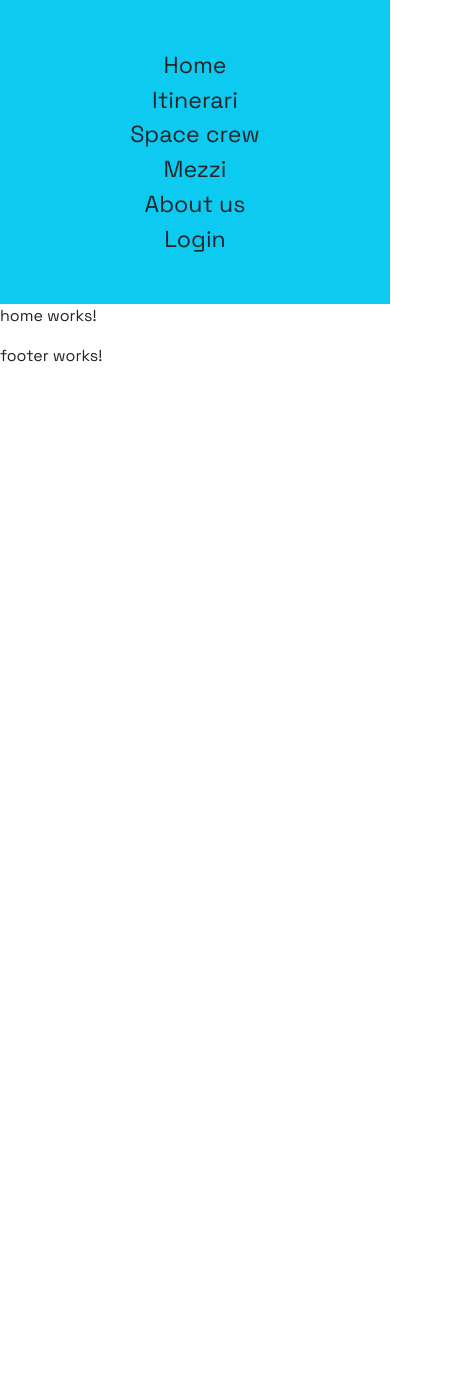
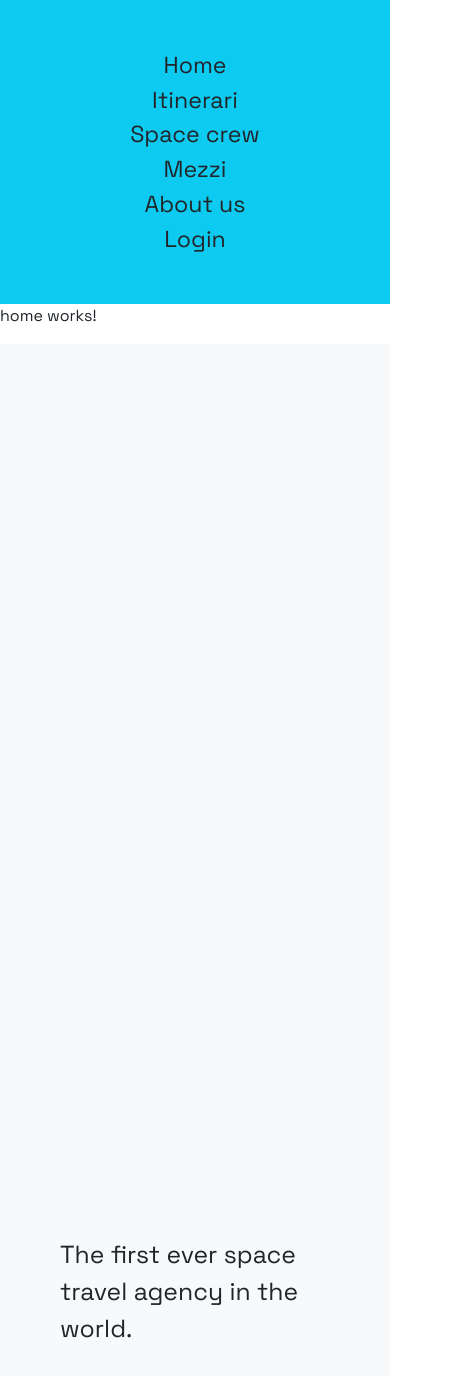
Before and after one commit to RaffaeleCaravett/space-client-angular, an Angular app: page / in a window 390 px wide. Shown: the top 1376 px of the page, 450 px wide, since content can reach past the window. Before the commit the page ends 844 px from the top, so only its background shows below. Built offline with nearby package versions, Linux system fonts and the light colour scheme; no server answers.

Commit message:
now doing footer

```diff
--- a/package.json
+++ b/package.json
@@ -20,6 +20,7 @@
     "@angular/router": "^16.0.0",
     "bootstrap": "^5.3.3",
     "rxjs": "~7.8.0",
+    "three": "^0.164.1",
     "tslib": "^2.3.0",
     "zone.js": "~0.13.0"
   },
@@ -28,6 +29,7 @@
     "@angular/cli": "~16.0.5",
     "@angular/compiler-cli": "^16.0.0",
     "@types/jasmine": "~4.3.0",
+    "@types/three": "^0.164.1",
     "jasmine-core": "~4.6.0",
     "karma": "~6.4.0",
     "karma-chrome-launcher": "~3.2.0",
--- a/src/app/components/footer/footer.component.html
+++ b/src/app/components/footer/footer.component.html
@@ -1 +1,14 @@
-<p>footer works!</p>
+<footer class="p-5 bg-light">
+<div class="container">
+  <div class="row">
+    <div class="col-md-6">
+      <div class="canvas">
+
+      </div>
+    </div>
+    <div class="col-md-6">
+     <p class="fs-2">The first ever space travel agency in the world.</p>
+    </div>
+  </div>
+</div>
+</footer>
--- a/src/app/components/footer/footer.component.ts
+++ b/src/app/components/footer/footer.component.ts
@@ -1,10 +1,46 @@
-import { Component } from '@angular/core';
+import { Component, OnInit } from '@angular/core';
+import * as THREE from 'three'
+import { GLTFLoader } from 'three/examples/jsm/loaders/GLTFLoader.js'
 
 @Component({
   selector: 'app-footer',
   templateUrl: './footer.component.html',
   styleUrls: ['./footer.component.scss']
 })
-export class FooterComponent {
+export class FooterComponent implements OnInit{
+
+
+
+
+  ngOnInit(): void {
+    this.render()
+  }
+
+
+
+render(){
+let canvas = document.getElementsByClassName('canvas')[0];
+let scene = new THREE.Scene()
+let render = new THREE.WebGL3DRenderTarget()
+let camera = new THREE.PerspectiveCamera( 60, window.innerWidth / window.innerHeight, 1, 1000,)
+camera.position.set(0, 0, 1);
+const renderer = new THREE.WebGLRenderer({ antialias: true });
+renderer.setSize(window.innerWidth, window.innerHeight);
+
+canvas.appendChild( renderer.domElement);
+
+let loader = new GLTFLoader()
+
+loader.load( 'path/to/model.glb', function ( gltf ) {
+
+	scene.add( gltf.scene );
+
+}, undefined, function ( error ) {
+
+	console.error( error );
+
+} );
 
 }
+
+}
```
Also changed, not shown: 1 other file (tests, documents, lock files or other folders).
